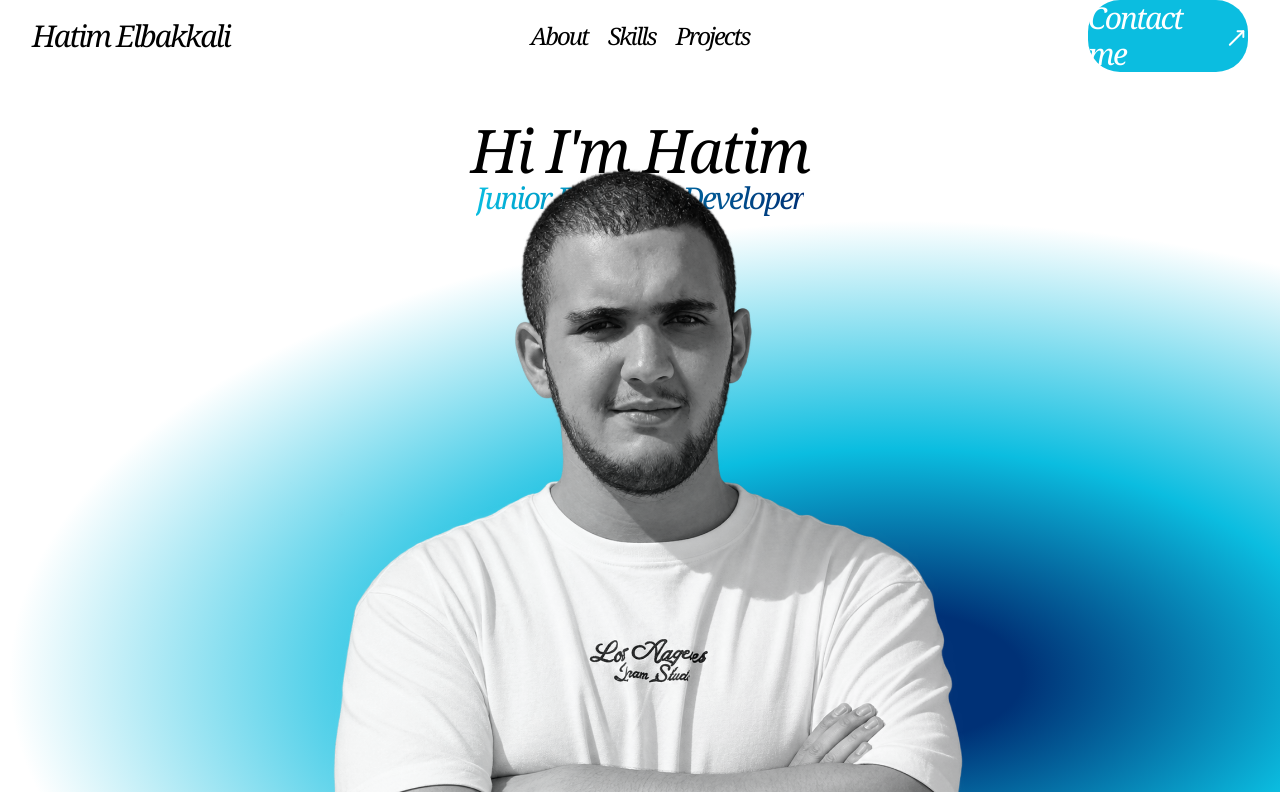
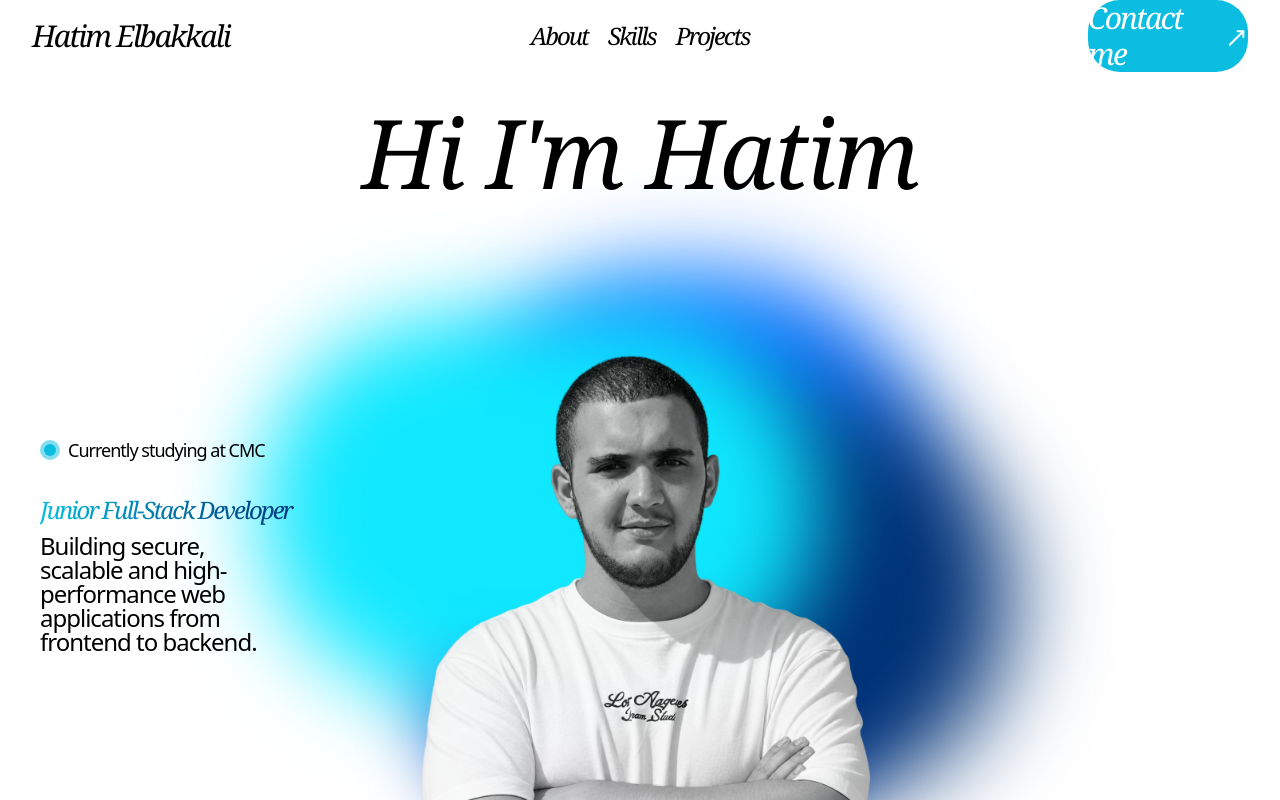
Before and after one commit to HatimElbakkali/HE-Portfolio, a React (Vite) app: page / in a window 1280 px wide. Built offline with nearby package versions, Linux system fonts and the light colour scheme.

Commit message:
tala3333333

```diff
--- a/src/components/Navbar.jsx
+++ b/src/components/Navbar.jsx
@@ -14,13 +14,12 @@ function Navbar() {
     <>
       <header className="app-container grid grid-cols-2 xl:grid-cols-3 2xl:grid-cols-3 items-center">
         <span
-          className={`font-title text-2xl md:text-3xl 2xl:text-4xl z-10 ${
-            navMobile ? "text-white" : "text-black"
+          className={`font-title text-2xl md:text-3xl 2xl:text-4xl z-10 ${navMobile ? "text-white" : "text-black"
             }`}
         >
           Hatim Elbakkali
         </span>
-        <nav className="hidden sm:block sm:flex justify-center items-center gap-5">
+        <nav className="hidden lg:block lg:flex justify-center items-center gap-5">
           {linkNavPC.map((link) => (
             <a
               className="font-title text-xl md:text-2xl 2xl:text-3xl"
@@ -31,7 +30,7 @@ function Navbar() {
             </a>
           ))}
         </nav>
-        <div className="hidden sm:block lg:flex justify-end items-center">
+        <div className="hidden lg:block lg:flex justify-end items-center">
           <a
             href="#contact"
             className="flex justify-center w-40 items-center gap-1 bg-primary text-white rounded-4xl font-title text-3xl  2xl:text-4xl"
@@ -42,15 +41,17 @@ function Navbar() {
         </div>
 
         {/* NavToggle */}
+        <div className="flex justify-end items-center">
           <div
             onClick={() => setNavMobile((prev) => !prev)}
-          className={`absolute z-11 block lg:hidden flex justify-center items-center size-11.5 rounded-[50%] border-1 ${navMobile ? "border-white" : " border-black"} justify-self-end`}
+            className={`absolute z-11 block lg:hidden flex justify-center items-center size-11.5 rounded-[50%] border-1 ${navMobile ? "border-white" : " border-black"}`}
           >
             {navMobile ? (
               <img className="size-5" src={X} alt="" />
             ) : (
               <img className="size-7" src={Bars} alt="" />
             )}
+          </div>
         </div>
       </header>
 
--- a/src/sections/Hero.jsx
+++ b/src/sections/Hero.jsx
@@ -2,27 +2,46 @@ import HatimElbakkali from "../assets/images/HatimElbakkali.png";
 
 export default function Hero() {
     return (
-        <section className="relative h-[calc(100vh-80px)] overflow-hidden">
-            {/* gradient */}
-            <div
-                className="absolute inset-x-0 bottom-0 h-[80%] w-full -z-10"
-                style={{
-                    background:
-                        "radial-gradient(ellipse at 70% 80%, #003176 10%, #0BBDE0 35%, transparent 70%)",
-                }}
-            />
+        <section className="relative h-[calc(100vh-72px)] overflow-hidden">
+            <div className="absolute left-1/2 top-[70%] -translate-x-1/2 -translate-y-1/2 w-[min(1000px,95vw)] h-[min(760px,85vh)] -z-10 pointer-events-none">
+                <div className="blob will-change-transform absolute w-[45%] h-[55%] left-[10%] top-[30%] rounded-full bg-[#0047C8] blur-[40px] animate-[drift1_3.5s_ease-in-out_infinite]" />
+                <div className="blob will-change-transform absolute w-[40%] h-[50%] left-[52%] top-[5%] rounded-full bg-[#0A6CFF] blur-[40px] animate-[drift2_4s_ease-in-out_infinite]" />
+                <div className="blob will-change-transform absolute w-[40%] h-[50%] left-[55%] top-[42%] rounded-full bg-[#003176] blur-[40px] animate-[drift3_4.5s_ease-in-out_infinite]" />
+                <div className="blob will-change-transform absolute w-[50%] h-[50%] left-[25%] top-[22%] rounded-full bg-[#0FE8FF] blur-[40px] animate-[drift4_3s_ease-in-out_infinite]" />
+            </div>
 
-            <div className="app-container flex flex-col items-center mt-12">
-                <h1 className="font-title text-6xl">Hi I'm Hatim</h1>
-                <h2 className="font-title text-3xl bg-gradient-to-r from-[#0BBDE0] to-[#003176] bg-clip-text text-transparent">
+            <div className="h-70 lg:h-50 xl:h-40 2xl:h-70 flex justify-center items-center">
+                <div className="flex flex-col items-center text-center">
+                    <h1 className="font-title text-6xl lg:text-8xl 2xl:text-9xl">Hi I'm Hatim</h1>
+                    <h2 className="block lg:hidden font-title text-3xl bg-gradient-to-r from-[#0BBDE0] to-[#003176] bg-clip-text text-transparent">
+                        Junior Full-Stack Developer
+                    </h2>
+                </div>
+            </div>
+
+            {/* Currently studying badge */}
+            <div className="hidden lg:block lg:flex absolute left-10 top-[50%] items-center gap-2 z-10">
+                <span className="relative flex h-5 w-5 2xl:h-6 2xl:w-6 items-center justify-center">
+                    <span className="absolute inset-0 rounded-full bg-primary opacity-50" />
+                    <span className="xl:h-3 xl:w-3 2xl:h-4 2xl:w-4 rounded-full bg-primary" />
+                </span>
+                <p className="hidden lg:block font-text text-sm xl:text-lg 2xl:text-2xl font-medium">Currently studying at CMC</p>
+            </div>
+
+            {/* Role + description */}
+            <div className="hidden lg:block absolute left-10 top-[58%] max-w-[260px] z-10">
+                <h3 className="font-title xl:text-2xl 2xl:text-3xl bg-gradient-to-r from-primary to-secondary bg-clip-text text-transparent">
                     Junior Full-Stack Developer
-                </h2>
+                </h3>
+                <p className="hidden lg:block font-text font-light mt-2 text-lg xl:text-2xl xl:leading-6 leading-5 text-black mr-10">
+                    Building secure, scalable and high-performance web applications from frontend to backend.
+                </p>
             </div>
 
             <img
                 src={HatimElbakkali}
                 alt="Hatim Elbakkali"
-                className="grayscale absolute bottom-0 left-1/2 -translate-x-1/2 w-[160%] max-w-none sm:w-auto sm:max-w-[700px] h-auto translate-y-[8%]"
+                className="grayscale absolute bottom-0 left-1/2 -translate-x-1/2 w-[160%] max-w-none sm:w-auto xl:max-w-[500px] 2xl:max-w-[850px] md:max-w-[800px] h-auto translate-y-[8%]"
             />
         </section>
     );
--- a/src/sections/Preload.jsx
+++ b/src/sections/Preload.jsx
@@ -51,7 +51,7 @@ export default function Preloader() {
             variants={containerVariants}
             initial="hidden"
             animate="visible"
-            className="flex flex-wrap justify-center font-title text-5xl font-medium text-white sm:text-5xl"
+            className="flex flex-wrap justify-center font-title text-5xl md:text-7xl lg:text-9xl font-medium text-white sm:text-5xl"
             aria-label={text}
           >
             {text.split("").map((char, index) => (
--- a/src/styles/index.css
+++ b/src/styles/index.css
@@ -3,27 +3,111 @@
 @theme {
   --font-serif: "Cormorant Garamond Variable", Georgia, serif;
   --font-sans: "Inter Variable", system-ui, sans-serif;
-  --color-primary: #0BBDE0;
+  --color-primary: #0bbde0;
   --color-secondary: #003176;
 }
 
 @layer components {
-    body{
+  body {
     color: black;
+    background-color: white;
   }
+
   .app-container {
     @apply max-w-7xl h-18 mx-auto px-4 sm:px-6 lg:px-8;
   }
 
-    .font-title{
-        @apply font-serif italic tracking-[-2px]
+  .font-title {
+    @apply font-serif italic tracking-[-2px];
   }
 
-    .font-text{
-        @apply font-sans text-white tracking-[-1px]
+  .font-text {
+    @apply font-sans tracking-[-1px];
   }
 
-    .circle-gradient{
-        @apply absolute w-40 h-40 rounded-full blur-2xl
+  .circle-gradient {
+    @apply absolute w-40 h-40 rounded-full blur-2xl;
   }
 }
+
+@keyframes drift1 {
+  0%,
+  100% {
+    transform: translate3d(0, 0, 0) scale(1);
+  }
+
+  25% {
+    transform: translate3d(30%, -25%, 0) scale(1.15);
+  }
+
+  50% {
+    transform: translate3d(45%, 10%, 0) scale(0.95);
+  }
+
+  75% {
+    transform: translate3d(15%, 30%, 0) scale(1.1);
+  }
+}
+
+@keyframes drift2 {
+  0%,
+  100% {
+    transform: translate3d(0, 0, 0) scale(1);
+  }
+
+  25% {
+    transform: translate3d(-35%, 20%, 0) scale(1.1);
+  }
+
+  50% {
+    transform: translate3d(-50%, -10%, 0) scale(1.2);
+  }
+
+  75% {
+    transform: translate3d(-20%, -30%, 0) scale(0.95);
+  }
+}
+
+@keyframes drift3 {
+  0%,
+  100% {
+    transform: translate3d(0, 0, 0) scale(1);
+  }
+
+  25% {
+    transform: translate3d(-30%, -30%, 0) scale(1.2);
+  }
+
+  50% {
+    transform: translate3d(-55%, 5%, 0) scale(1);
+  }
+
+  75% {
+    transform: translate3d(-25%, 25%, 0) scale(1.1);
+  }
+}
+
+@keyframes drift4 {
+  0%,
+  100% {
+    transform: translate3d(0, 0, 0) scale(1);
+  }
+
+  25% {
+    transform: translate3d(25%, 25%, 0) scale(1.25);
+  }
+
+  50% {
+    transform: translate3d(-20%, 30%, 0) scale(0.9);
+  }
+
+  75% {
+    transform: translate3d(-25%, -20%, 0) scale(1.15);
+  }
+}
+
+@media (prefers-reduced-motion: reduce) {
+  .blob {
+    animation: none !important;
+  }
+}
```
Also changed, not shown: src/assets/images/Layer Gradient.png (added). Lines whose indentation alone changed are shown as unchanged.
